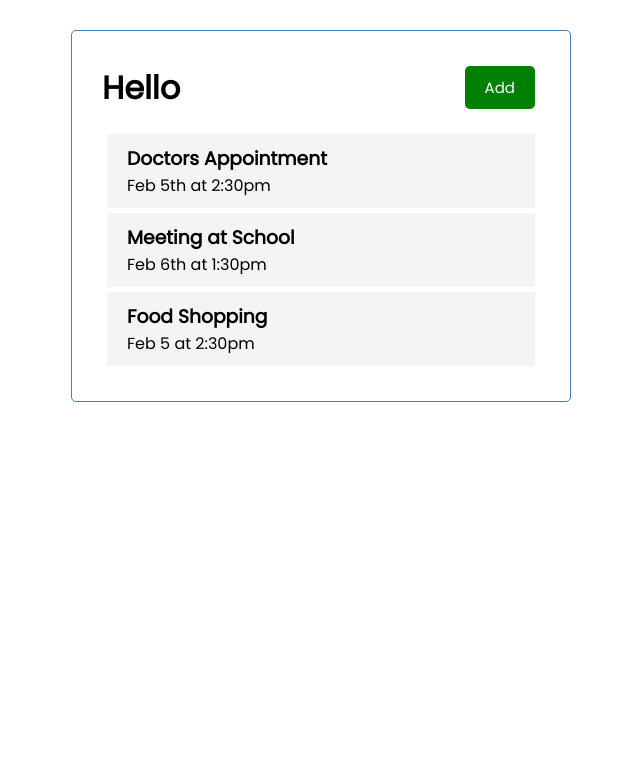
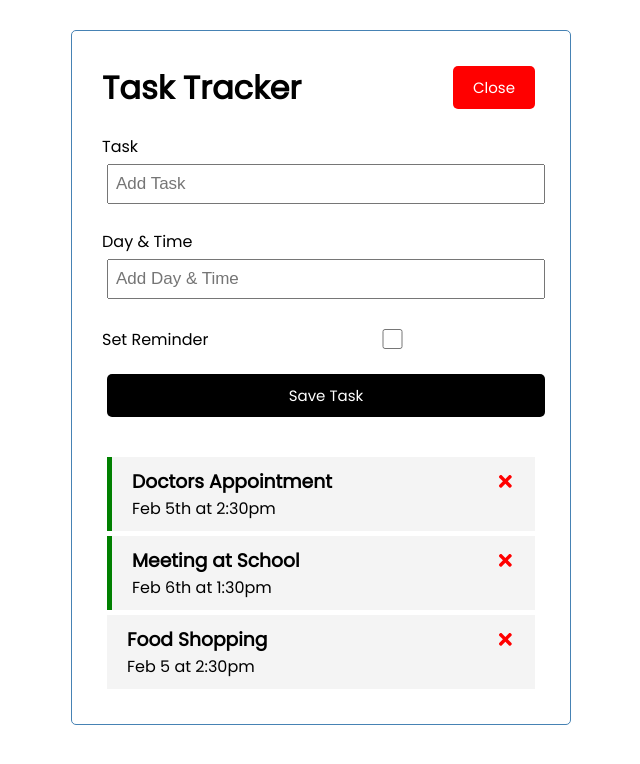
Before and after one commit to peanutrhs/TaskApp, a React (Create React App) app in the folder taskapp/: page / in a window 1280 px wide. Both pictures are taken after a click on the button "Add". Shown: the top 764 px of the page, without its empty margins (319-959 px from the left). Built offline with nearby package versions, Linux system fonts and the light colour scheme.

Commit message:
Added the show/hide form option with button

```diff
--- a/taskapp/package.json
+++ b/taskapp/package.json
@@ -8,6 +8,7 @@
     "@testing-library/user-event": "^13.5.0",
     "react": "^18.2.0",
     "react-dom": "^18.2.0",
+    "react-icons": "^4.4.0",
     "react-scripts": "5.0.1",
     "web-vitals": "^2.1.4"
   },
--- a/taskapp/src/App.js
+++ b/taskapp/src/App.js
@@ -1,9 +1,12 @@
 import './index.css';
 import Header from './components/Header'
 import Tasks from './components/Tasks'
+import AddTask from './components/AddTask'
 import { useState } from 'react'
 
+
 function App() {
+  const [showAddTask,setShowAddTask] = useState(false)
   const [tasks, setTasks] = useState(
     [
         {
@@ -26,10 +29,32 @@
         }
     ]
 )
+
+//Add Task
+const addTask = (task) =>{
+  const id = Math.floor(Math.random() *10000+1)
+  const newTask = {id,...task}
+  setTasks([...tasks,newTask])
+}
+// delete Task
+const deleteTask = (id) =>{
+  setTasks(tasks.filter((task)=>task.id!==id))
+}
+
+const toggleReminder = (id)=>{
+  setTasks(tasks.map((task)=> task.id===id ? {...task, reminder: !task.reminder} : task))
+}
+
   return (
     <div className="container">
-      <Header title='Hello'/>
-      <Tasks tasks={tasks}/>
+      <Header title='Task Tracker' onAdd={()=>setShowAddTask(!showAddTask)} showAdd={showAddTask}/>
+      {showAddTask && <AddTask onAdd = {addTask}/>}
+      {tasks.length > 0 ?<Tasks
+      tasks={tasks}
+      onDelete = {deleteTask}
+      onToggle = {toggleReminder}
+      /> : 'No Tasks To Show'
+      }
     </div>
   );
 }
--- /dev/null
+++ b/taskapp/src/components/AddTask.js
@@ -0,0 +1,59 @@
+import { useState } from  'react'
+
+const AddTask = ({onAdd})=> {
+    const [text, setText] = useState('')
+    const [day, setDay] = useState('')
+    const [reminder, setReminder] = useState(false)
+
+    const onSubmit = (e)=>{
+        e.preventDefault()
+
+        if(!text){
+            alert('Please add task')
+            return
+        }
+
+        onAdd({text,day,reminder})
+        setText('')
+        setDay('')
+        setReminder(false)
+    }
+    return (
+    <form className="add-form" onSubmit={onSubmit}>
+        <div className="form-control">
+            <label>Task</label>
+            <input
+            type='text'
+            placeholder='Add Task'
+            value={text}
+            onChange={(e)=> setText(e.target.value)}
+            />
+        </div>
+        <div className="form-control">
+            <label>Day & Time</label>
+            <input
+            type='text'
+            placeholder='Add Day & Time'
+            value={day}
+            onChange={(e)=>setDay(e.target.value)}
+            />
+        </div>
+        <div className="form-control form-control-check">
+            <label>Set Reminder</label>
+            <input
+            type='checkbox'
+            checked={reminder}
+            value={reminder}
+            onChange={(e)=>setReminder(e.currentTarget.checked)}
+            />
+        </div>
+        <input
+            className='btn btn-block'
+            type='submit'
+            value = 'Save Task'
+        />
+    </form>
+  )
+}
+
+export default AddTask
--- a/taskapp/src/components/Header.js
+++ b/taskapp/src/components/Header.js
@@ -1,13 +1,15 @@
 import PropTypes from 'prop-types'
 import Button from './Button'
-const header = ({title}) => {
-    const onClick = () => {
-        console.log('Click')
-    }
+const header = ({title, onAdd,showAdd}) => {
+
   return (
     <header className='header'>
         <h1>{title}</h1>
-        <Button color='green' onClick={onClick} text='Add'/>
+        <Button
+            color={showAdd ? 'red' : 'green'}
+            onClick={onAdd}
+            text={showAdd ? 'Close'  : 'Add'}
+        />
 
     </header>
   )
--- a/taskapp/src/components/Task.js
+++ b/taskapp/src/components/Task.js
@@ -1,8 +1,16 @@
+import { FaTimes } from 'react-icons/fa'
 
-function Task({ task }) {
+function Task({ task, onDelete,onToggle }) {
   return (
-    <div className='task'>
-        <h3>{task.text}</h3>
+    <div className={`task ${task.reminder ? 'reminder':''}`} onDoubleClick={()=> onToggle(task.id)}>
+        <h3>
+            {task.text} <FaTimes style={{
+            color: 'red',
+            cursor: 'pointer'
+            }}
+            onClick = {()=> onDelete(task.id)}
+            />
+        </h3>
         <p>{task.day}</p>
     </div>
   )
--- a/taskapp/src/components/Tasks.js
+++ b/taskapp/src/components/Tasks.js
@@ -1,10 +1,15 @@
 import Task from './Task'
 
-const Tasks = ({tasks}) => {
+const Tasks = ({tasks, onDelete, onToggle}) => {
   return (
     <>
         {tasks.map((task)=>(
-            <Task key = {task.id} task={task}/>
+            <Task
+                key = {task.id}
+                task={task}
+                onDelete={onDelete}
+                onToggle={onToggle}
+            />
         ))}
     </>
   )
```
Also changed, not shown: 2 other files (tests, documents, lock files or other folders).
